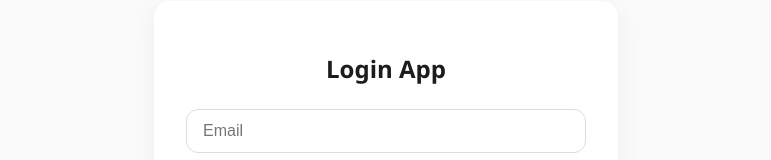
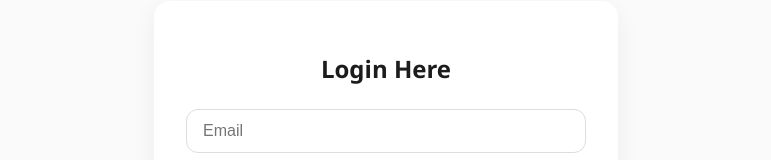
Before and after one commit to ferhatmuhamad/thread-app, a React (Vite) app: page /login in a window 1280 px wide. Shown: the part 237-397 px from the top of the page, without its empty margins (254-1025 px from the left). Built offline with nearby package versions, Linux system fonts and the light colour scheme; what react-redux-loading-bar would draw is missing.

Commit message:
make test pass

```diff
--- a/package.json
+++ b/package.json
@@ -12,7 +12,7 @@
     "e2e": "cypress run",
     "storybook": "storybook dev -p 6006",
     "build-storybook": "storybook build",
-    "ci:test": "vitest --no-watch && start-server-and-test dev http-get://0.0.0.0:5173 e2e"
+    "ci:test": "vitest --no-watch && start-server-and-test dev http://localhost:5173 e2e"
   },
   "dependencies": {
     "@reduxjs/toolkit": "^2.6.1",
--- a/src/pages/LoginPage.jsx
+++ b/src/pages/LoginPage.jsx
@@ -19,7 +19,7 @@ function LoginPage() {
   return (
     <div className="auth-page">
       <div className="auth-card">
-        <h2>Login App</h2>
+        <h2>Login Here</h2>
         <LoginInput onLogin={handleLogin} />
         <p>
           Don&apos;t have an account? <Link to="/register">Register here</Link>
--- a/src/pages/RegisterPage.jsx
+++ b/src/pages/RegisterPage.jsx
@@ -17,7 +17,7 @@ function RegisterPage() {
   return (
     <div className="auth-page">
       <div className="auth-card">
-        <h2>Register Here</h2>
+        <h2>Register Now</h2>
         <RegisterInput onRegister={handleRegister} />
         <p>
           Don&apos;t have an account? <Link to="/login">Login here</Link>
```
